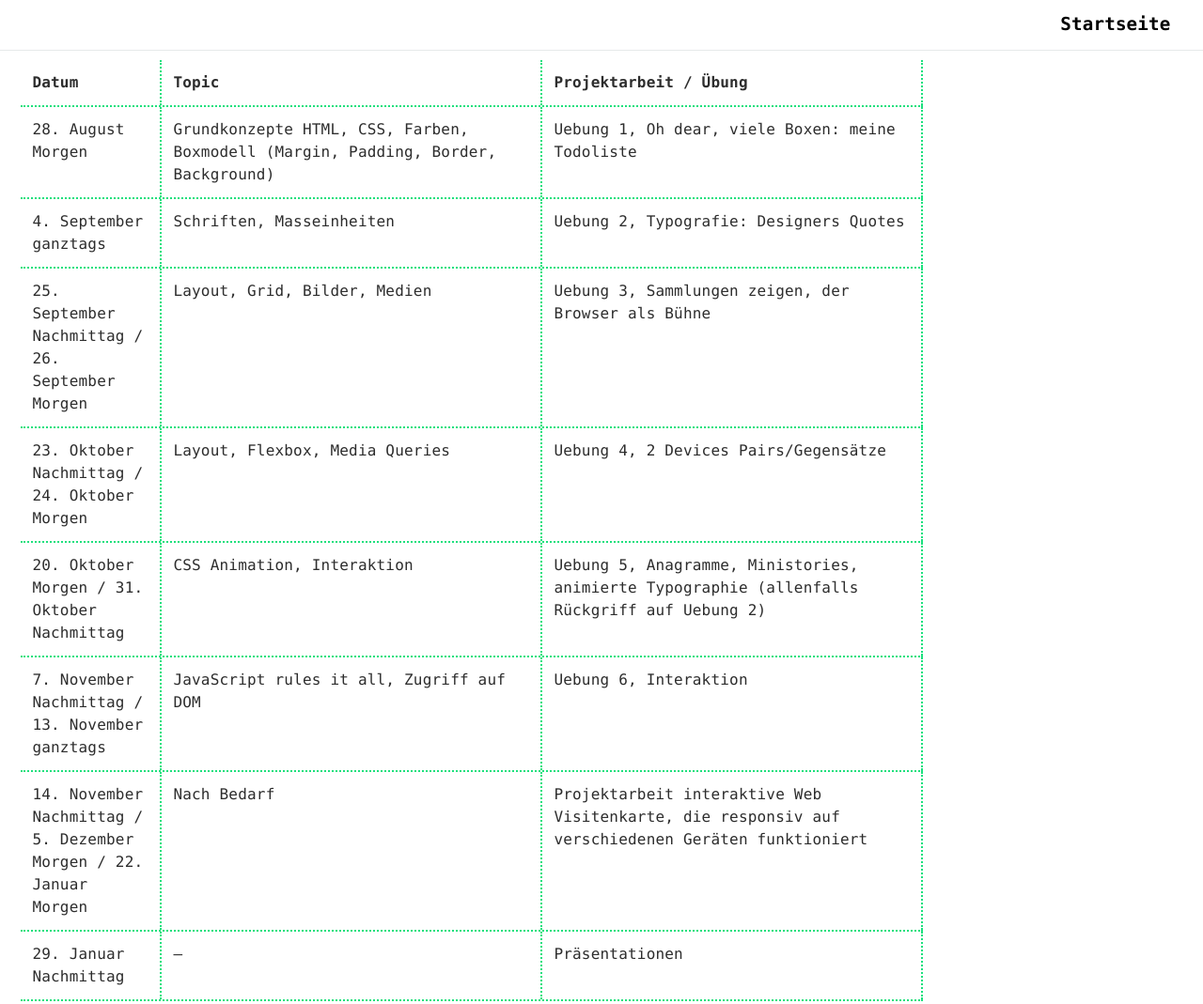
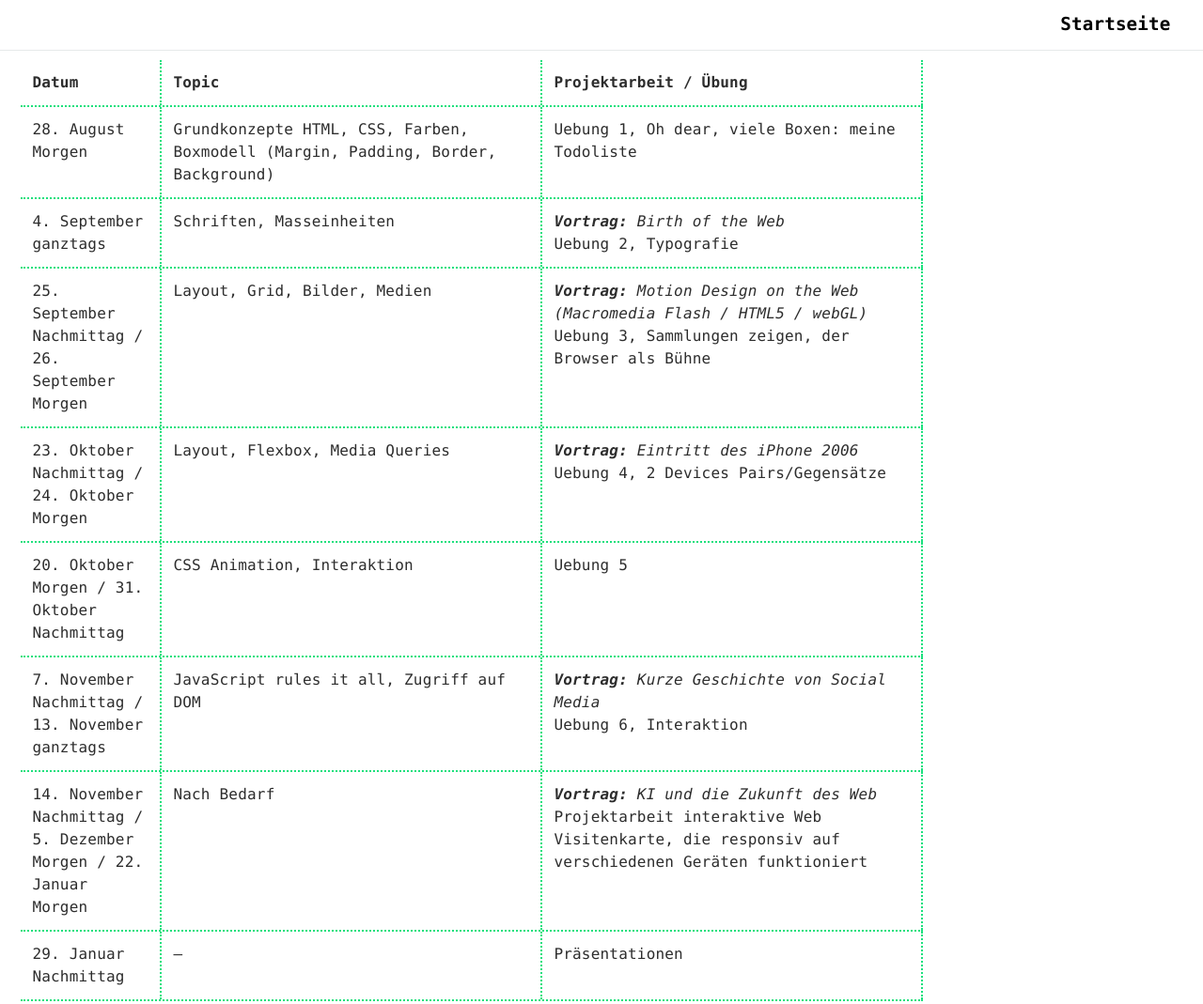
Before and after one commit to hzuellig/sfgz_gridandmodules2026, a plain HTML site: page 2026-08-28/plan.html in a window 1280 px wide. Shown: the whole page at 94% size. Drawn offline with Linux system fonts and the light colour scheme.

Commit message:
Ergaenzung Vortrag

```diff
--- a/2026-08-28/plan.html
+++ b/2026-08-28/plan.html
@@ -40,7 +40,8 @@
             Schriften, Masseinheiten
         </div>
         <div class="projekt">
-            Uebung 2, Typografie: Designers Quotes
+            <em> <b>Vortrag:</b> Birth of the Web  </em><br/>
+            Uebung 2, Typografie
         </div>
     </section>
     <section class="tag">
@@ -51,6 +52,7 @@
             Layout, Grid, Bilder, Medien
         </div>
         <div class="projekt">
+           <em> <b>Vortrag:</b> Motion Design on the Web (Macromedia Flash / HTML5 / webGL) </em><br/>
             Uebung 3, Sammlungen zeigen, der Browser als Bühne
         </div>
     </section>
@@ -63,6 +65,7 @@
             Layout, Flexbox, Media Queries
         </div>
         <div class="projekt">
+            <em> <b>Vortrag:</b> Eintritt des iPhone 2006 </em><br/>
             Uebung 4, 2 Devices Pairs/Gegensätze
         </div>
     </section>
@@ -75,7 +78,7 @@
             CSS Animation, Interaktion
         </div>
         <div class="projekt">
-            Uebung 5, Anagramme, Ministories, animierte Typographie (allenfalls Rückgriff auf Uebung 2)
+            Uebung 5
         </div>
     </section>
 
@@ -87,6 +90,7 @@
             JavaScript rules it all, Zugriff auf DOM
         </div>
         <div class="projekt">
+            <em> <b>Vortrag:</b> Kurze Geschichte von Social Media </em><br/>
             Uebung 6, Interaktion
         </div>
     </section>
@@ -99,6 +103,7 @@
             Nach Bedarf
         </div>
         <div class="projekt">
+            <em> <b>Vortrag:</b> KI und die Zukunft des Web </em><br/>
             Projektarbeit interaktive Web Visitenkarte, die responsiv auf verschiedenen Geräten funktioniert
         </div>
     </section>
```
Also changed, not shown: 2026-08-28/intro.html (+2 -1 lines).
